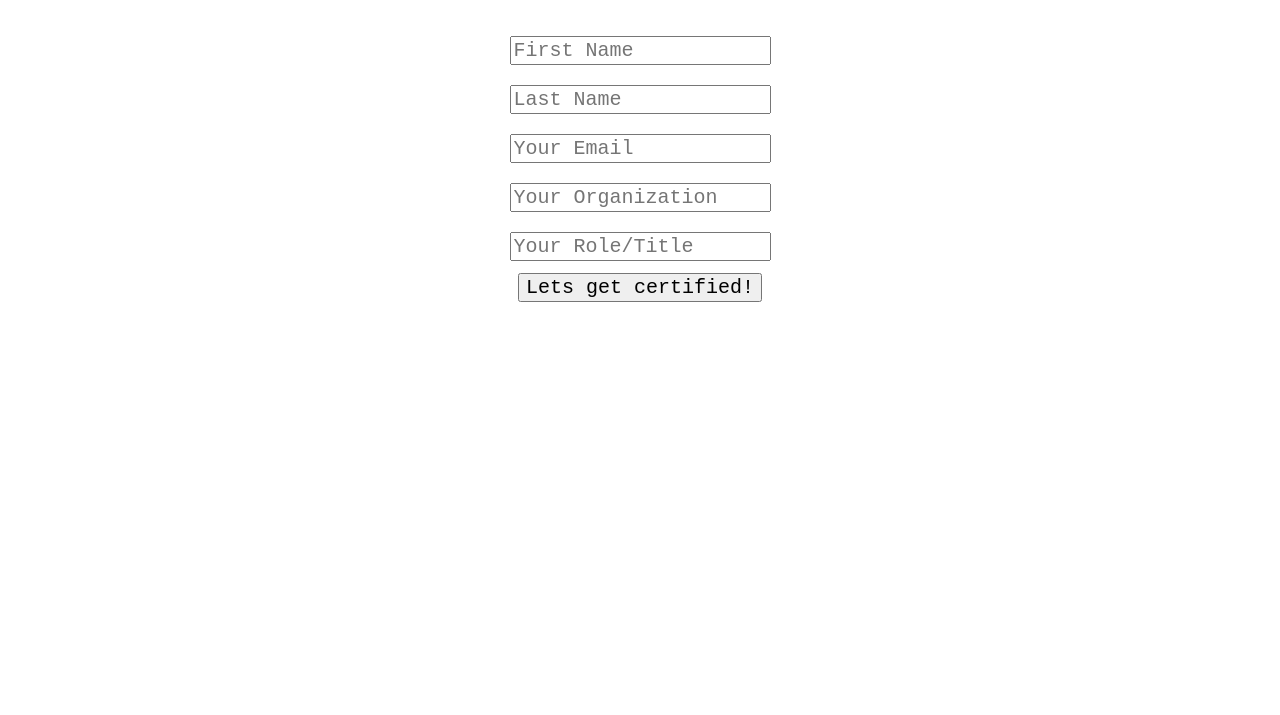
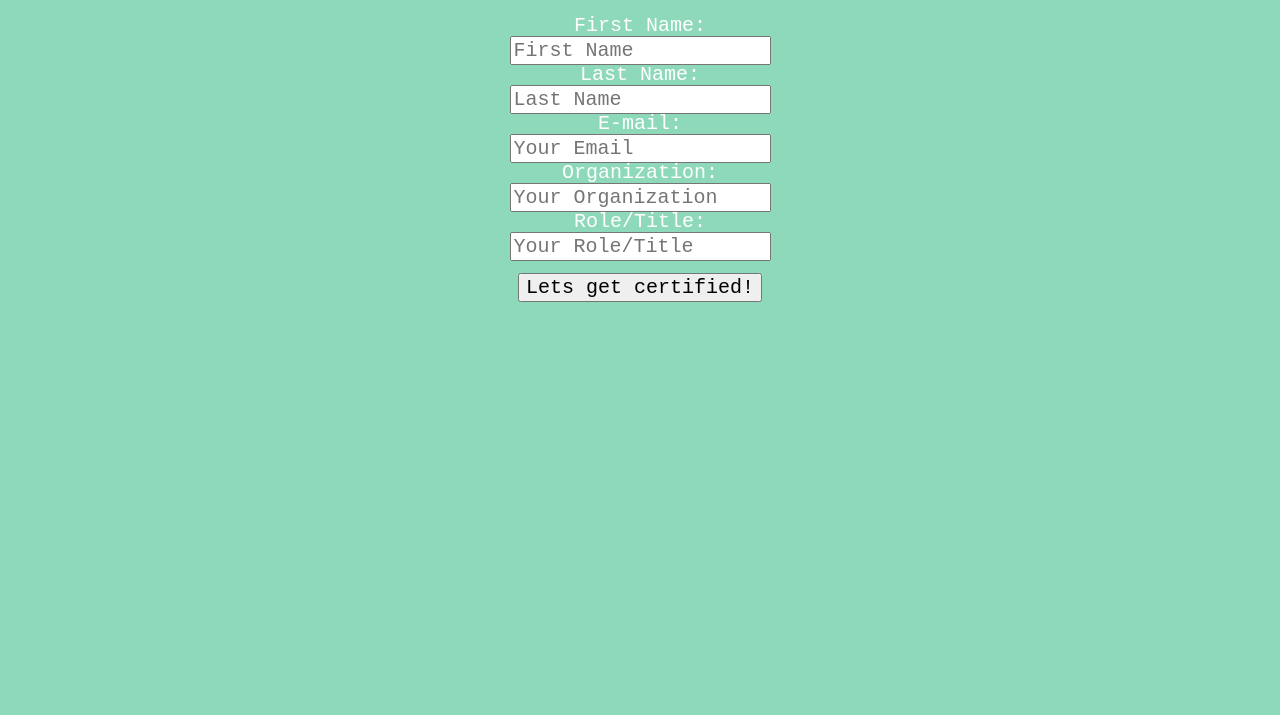
Before and after one commit to AnneshaMondal/362_Project1, a plain HTML site: page index.html in a window 1280 px wide. Shown: the part 85-800 px from the top of the page. Drawn offline with Linux system fonts and the light colour scheme.

Commit message:
background color changed to solid color

```diff
--- a/css/style.css
+++ b/css/style.css
@@ -1,5 +1,5 @@
 body{
-     background: ("css/nr1.png");
+     background-color:#8ed9ba;
      margin-left: auto;
      margin-right: auto;
      text-align: center;
```
Also changed, not shown: css/NewRelic.png (deleted), css/nr1.png (deleted).
